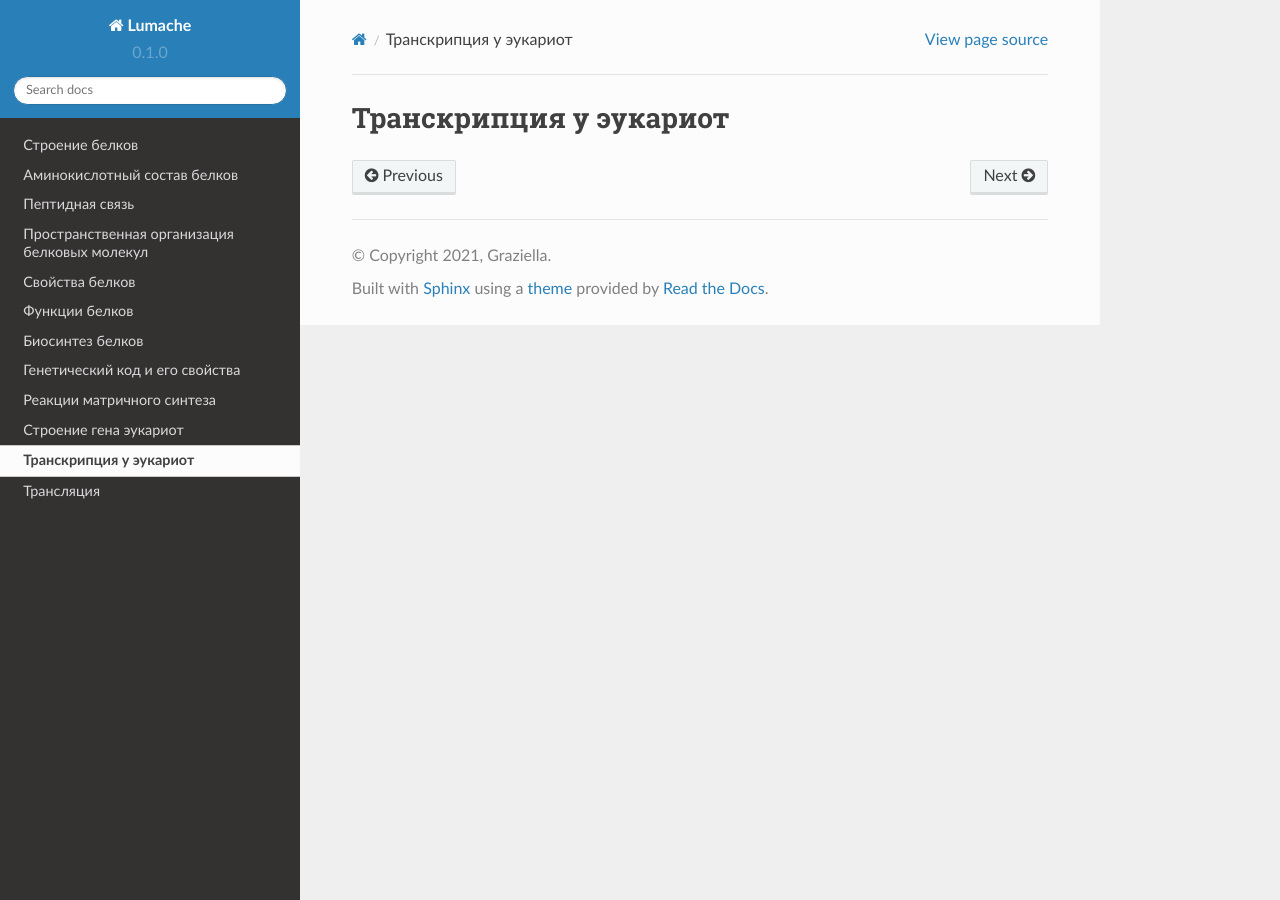
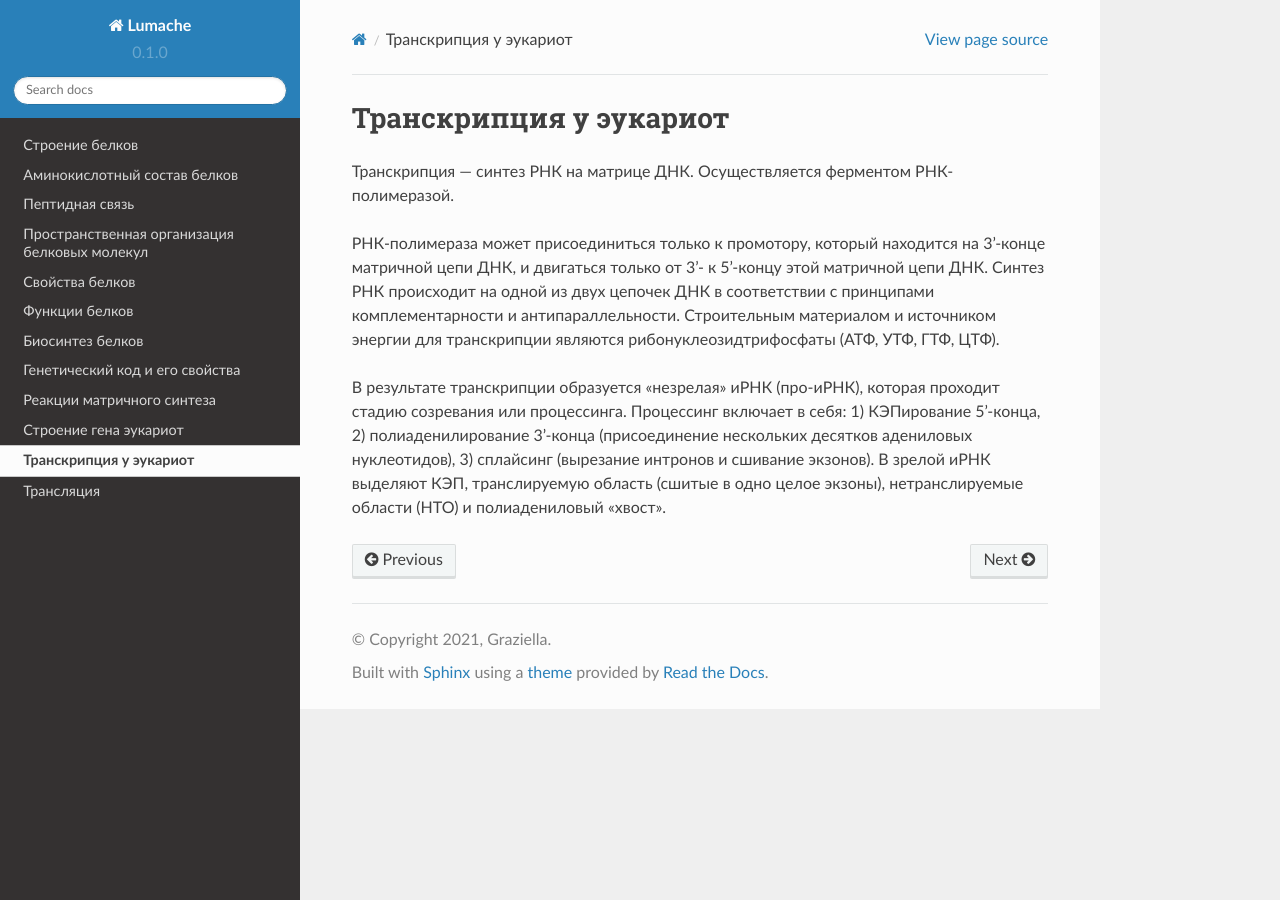
Before and after one commit to neptune2021/test_documentation, a Sphinx documentation site: the page built from docs/source/11.rst, in a window 1280 px wide. Built offline with Sphinx 7.4.7 and the Read the Docs theme 2.0.0, drawn with Linux system fonts in a browser that asks for light colours.

Commit message:
Update 11.rst

```diff
--- a/docs/source/11.rst
+++ b/docs/source/11.rst
@@ -1,2 +1,7 @@
 Транскрипция у эукариот
 ======================
+Транскрипция — синтез РНК на матрице ДНК. Осуществляется ферментом РНК-полимеразой.
+
+РНК-полимераза может присоединиться только к промотору, который находится на 3'-конце матричной цепи ДНК, и двигаться только от 3'- к 5'-концу этой матричной цепи ДНК. Синтез РНК происходит на одной из двух цепочек ДНК в соответствии с принципами комплементарности и антипараллельности. Строительным материалом и источником энергии для транскрипции являются рибонуклеозидтрифосфаты (АТФ, УТФ, ГТФ, ЦТФ).
+
+В результате транскрипции образуется «незрелая» иРНК (про-иРНК), которая проходит стадию созревания или процессинга. Процессинг включает в себя: 1) КЭПирование 5'-конца, 2) полиаденилирование 3'-конца (присоединение нескольких десятков адениловых нуклеотидов), 3) сплайсинг (вырезание интронов и сшивание экзонов). В зрелой иРНК выделяют КЭП, транслируемую область (сшитые в одно целое экзоны), нетранслируемые области (НТО) и полиадениловый «хвост».
```
